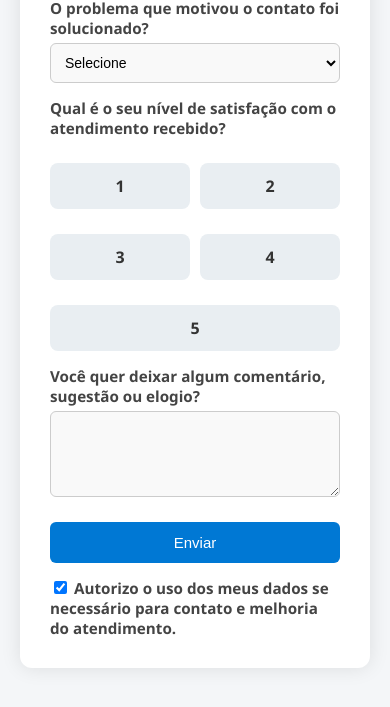
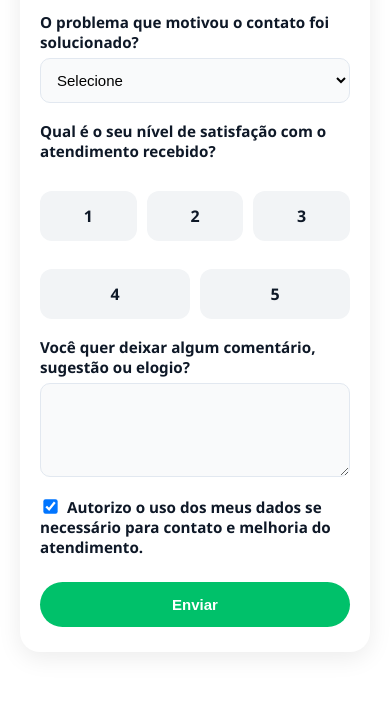
Before and after one commit to Jotacemartins/csat-PARA-HELENA, a plain HTML site: page index.html in a window 390 px wide. Shown: the part 137-844 px from the top of the page. Drawn offline with Linux system fonts and the light colour scheme.

Commit message:
Update index.html

```diff
--- a/index.html
+++ b/index.html
@@ -1,110 +1,182 @@
 <!DOCTYPE html>
 <html lang="pt-br">
 <head>
-    <meta charset="UTF-8">
-    <title>Pesquisa de Satisfação - Setabot</title>
-    <meta name="viewport" content="width=device-width, initial-scale=1.0">
+  <meta charset="UTF-8" />
+  <title>Pesquisa de Satisfação - HelenaCRM</title>
+  <meta name="viewport" content="width=device-width, initial-scale=1.0" />
   <style>
-        * { box-sizing: border-box; }
+    :root {
+      --helena-green: #00c16a;
+      --helena-dark: #0e1827;
+      --helena-light: #f4f6f8;
+      --helena-gray: #6b7280;
+      --helena-blue: #1a56db;
+    }
+
+    * {
+      box-sizing: border-box;
+    }
+
     body {
-            font-family: 'Segoe UI', sans-serif;
-            background: #f4f6f8;
+      font-family: 'Segoe UI', Roboto, sans-serif;
+      background-color: #fff;
       margin: 0;
       padding: 20px;
       display: flex;
       justify-content: center;
       align-items: center;
       min-height: 100vh;
+      color: var(--helena-dark);
     }
+
     .container {
       background: #fff;
-            padding: 30px;
-            border-radius: 12px;
-            box-shadow: 0 0 20px rgba(0, 0, 0, 0.1);
-            max-width: 500px;
+      padding: 40px 30px;
+      border-radius: 20px;
+      box-shadow: 0 6px 25px rgba(0, 0, 0, 0.08);
       width: 100%;
+      max-width: 520px;
+      transition: all 0.3s ease;
     }
+
     h2 {
+      text-align: center;
+      font-size: 1.8rem;
+      color: var(--helena-dark);
       margin-bottom: 20px;
-            color: #333;
-            text-align: center;
-            font-size: 1.5rem;
     }
+
     label {
       display: block;
-            margin-top: 15px;
+      margin-top: 18px;
       font-weight: 600;
-            color: #444;
+      color: var(--helena-dark);
       font-size: 0.95rem;
     }
+
+    select,
     input[type="text"],
-        select,
     textarea {
       width: 100%;
-            padding: 10px;
-            margin-top: 5px;
-            border: 1px solid #ccc;
-            border-radius: 6px;
-            font-size: 14px;
-            background-color: #f9f9f9;
+      padding: 12px;
+      margin-top: 6px;
+      border: 1px solid #e2e8f0;
+      border-radius: 10px;
+      font-size: 15px;
+      background-color: #f9fafb;
+      transition: border-color 0.2s ease;
     }
-        textarea { resize: vertical; }
+
+    select:focus,
+    input[type="text"]:focus,
+    textarea:focus {
+      border-color: var(--helena-green);
+      outline: none;
+    }
+
+    textarea {
+      resize: vertical;
+      min-height: 90px;
+    }
+
     .nota-grid {
       display: flex;
       flex-wrap: wrap;
-            justify-content: space-between;
-            margin-top: 10px;
+      justify-content: center;
+      margin-top: 12px;
       gap: 10px;
     }
+
     .nota-card {
+      background: #f2f4f6;
+      border-radius: 12px;
+      text-align: center;
+      padding: 14px 0;
+      cursor: pointer;
       flex: 1 1 calc(20% - 10px);
-            background: #e9eef2;
-            border-radius: 8px;
-            text-align: center;
-            padding: 10px;
-            cursor: pointer;
       border: 2px solid transparent;
       transition: all 0.2s ease;
     }
-        .nota-card input { display: none; }
+
+    .nota-card:hover {
+      border-color: var(--helena-green);
+      background-color: #e8f9f1;
+    }
+
+    .nota-card input {
+      display: none;
+    }
+
     .nota-card span {
       display: block;
       font-size: 16px;
-            color: #333;
+      font-weight: 600;
+      color: var(--helena-dark);
     }
-        .nota-card small {
-            font-size: 12px;
-            color: #666;
+
+    .nota-card input:checked + span {
+      color: var(--helena-green);
+      font-weight: 700;
     }
-        .nota-card:hover { background-color: #d0e2f2; }
-        .nota-card input:checked+span {
-            font-weight: bold;
-            color: #0078d4;
-        }
+
     button {
-            margin-top: 20px;
+      margin-top: 25px;
       width: 100%;
-            padding: 12px;
-            background-color: #0078d4;
+      padding: 14px;
+      background-color: var(--helena-green);
       color: white;
       border: none;
-            border-radius: 6px;
+      border-radius: 999px; /* pill style */
       font-size: 16px;
+      font-weight: 600;
       cursor: pointer;
-            transition: background-color 0.3s ease;
+      transition: background-color 0.3s ease, transform 0.2s ease;
     }
-        button:hover { background-color: #005fa3; }
+
+    button:hover {
+      background-color: #00a85d;
+      transform: translateY(-1px);
+    }
+
+    button:disabled {
+      opacity: 0.6;
+      cursor: not-allowed;
+    }
+
     .success {
       text-align: center;
-            color: green;
+      color: var(--helena-green);
       margin-top: 20px;
+      font-weight: 600;
       display: none;
     }
-        .hidden { display: none; }
+
+    .hidden {
+      display: none;
+    }
+
+    input[type="checkbox"] {
+      transform: scale(1.1);
+      margin-right: 6px;
+    }
+
     @media (max-width: 480px) {
-            .nota-card { flex: 1 1 45%; }
-            h2 { font-size: 1.3rem; }
-            button { font-size: 15px; }
+      .container {
+        padding: 25px 20px;
+      }
+
+      h2 {
+        font-size: 1.4rem;
+      }
+
+      .nota-card {
+        flex: 1 1 30%;
+        padding: 12px 0;
+      }
+
+      button {
+        font-size: 15px;
+      }
     }
   </style>
 </head>
@@ -150,12 +222,12 @@
       <label for="comentario">Você quer deixar algum comentário, sugestão ou elogio?</label>
       <textarea name="comentario" id="comentario" rows="4"></textarea>
 
-            <button type="submit" id="submitBtn">Enviar</button>
-
       <label style="display:block; margin-top:15px;">
         <input type="checkbox" id="autorizo" name="autorizo" required checked />
         Autorizo o uso dos meus dados se necessário para contato e melhoria do atendimento.
       </label>
+
+      <button type="submit" id="submitBtn">Enviar</button>
 
       <div class="success" id="successMsg">Obrigado pela sua resposta! ✅</div>
     </form>
```
Lines whose indentation alone changed are shown as unchanged.
